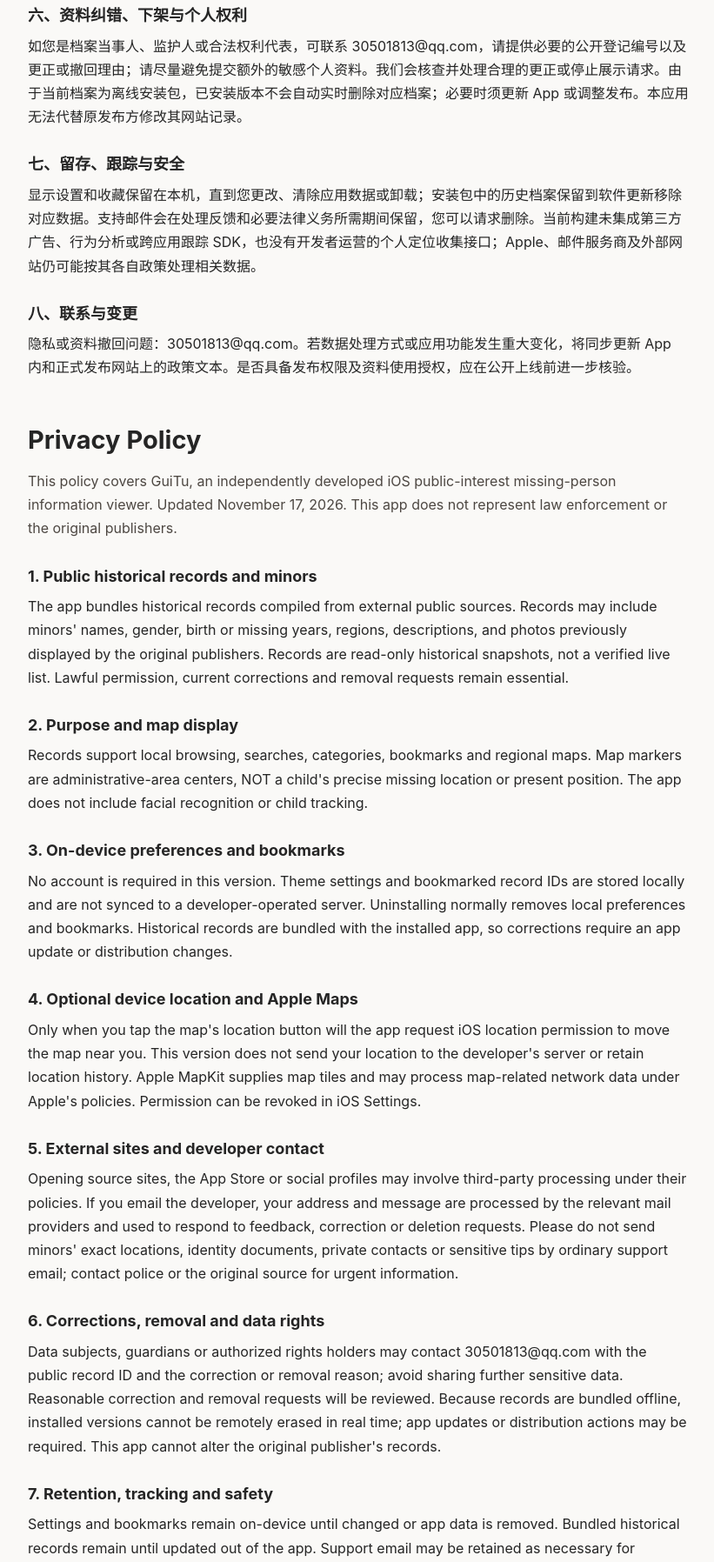
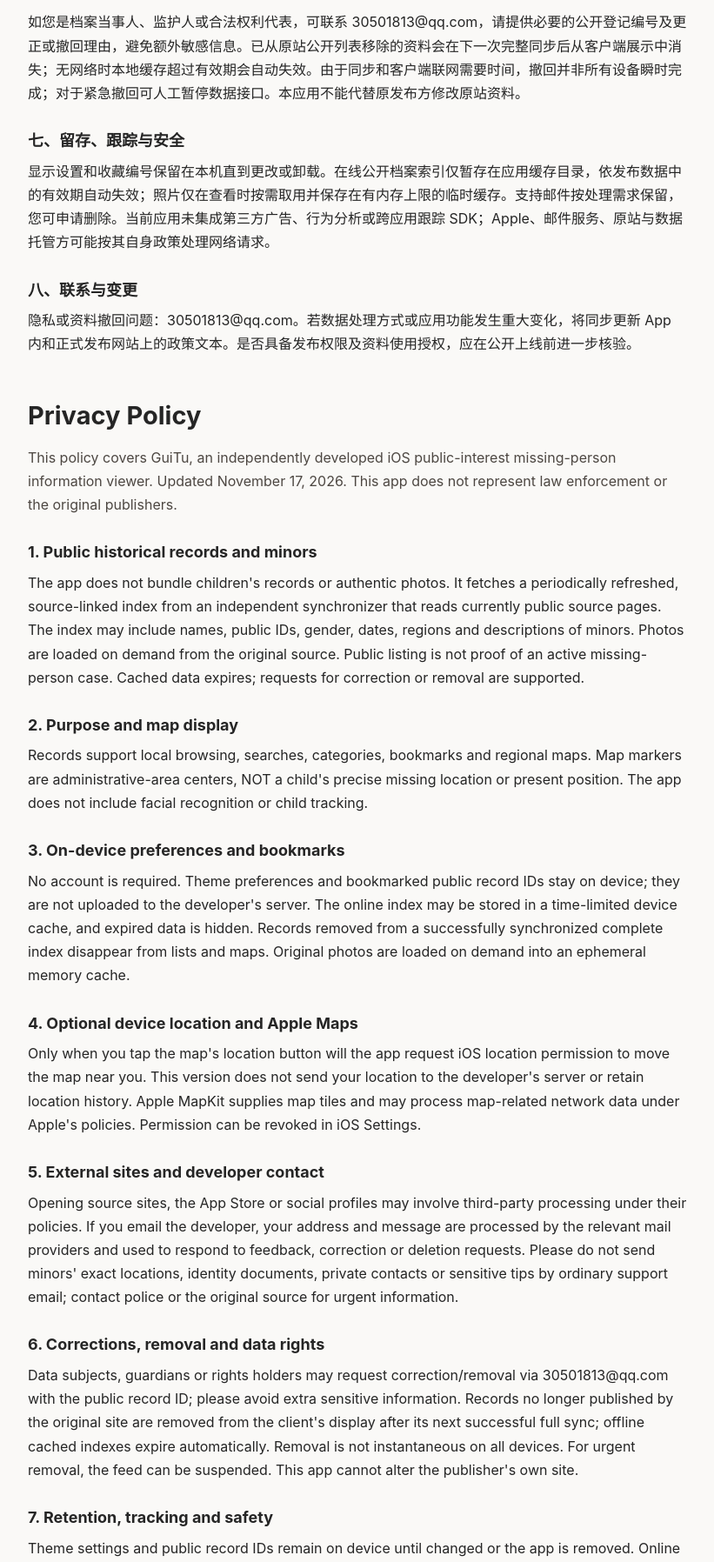
Before and after one commit to yizhe21803/guanyu-legal, a plain HTML site: page guitu/privacy.html in a window 1280 px wide. Shown: the part 1004-2800 px from the top of the page at 87% size, without its empty margins (228-1049 px from the left). Drawn offline with Linux system fonts and the light colour scheme.

Commit message:
Update GuiTu legal policy for source-synchronised live feed

```diff
--- a/guitu/privacy.html
+++ b/guitu/privacy.html
@@ -11,19 +11,19 @@ section{margin-bottom:44px} .intro{color:#4d4742}footer{border-top:1px solid #e7
 <h1>隐私政策</h1>
 <p class="intro">本政策适用于独立开发的「宝贝归途」iOS 公益寻亲工具。最近更新：2026 年 11 月 17 日。本应用不代表公安机关或任何原始资料发布机构。</p>
 <h2>一、历史公开档案与未成年人信息</h2>
-<p>应用安装包包含从第三方原发布渠道整理的历史公开寻亲档案，包括可能涉及未成年人的姓名、性别、出生或失踪年份、失踪地区、特征描述，以及原渠道曾公开的部分照片。这些资料作为只读历史快照供检索，不等于当前仍在寻找，也不代表资料已获实时核验。儿童个人信息、图片的使用及删除须以合法授权和最新更正为前提。</p>
+<p>本应用不在安装包内预置儿童档案或真实照片。应用通过独立同步服务定时从原发布渠道读取仍公开的登记页，包含姓名、编号、性别、出生或失踪年份、地区和特征信息；公开照片在实际展示时从原站按需获取。同步公开并不等于已验证仍在失踪。我们会限制过期缓存并处理删除、更正和撤回请求。</p>
 <h2>二、使用目的和地图显示</h2>
 <p>档案用于本机查看、姓名或编号检索、分类浏览、收藏和省市级分布概览。地图标记采用行政区中心坐标，不是儿童的准确失踪地点，也不用于追踪、识别或确定任何儿童的实时位置。应用没有人脸识别功能。</p>
 <h2>三、本机偏好和收藏</h2>
-<p>当前版本无需注册账号。所选择的显示模式和收藏档案编号保存在本机应用存储；开发者不通过自有服务器同步或接收这些收藏。卸载应用通常会移除本机偏好和收藏，但内置历史公开档案是应用安装包的一部分，需要通过后续版本更新或停止分发进行更正。</p>
+<p>当前版本无需注册账号。显示模式和收藏的公开档案编号保存在设备本机，不上传给开发者服务器。公开档案索引从在线数据服务读取，并在本机缓存至其有效期届满；过期数据不再展示。撤回记录会在成功同步新版完整清单后从列表和地图中移除，原始照片只按需加载到临时内存缓存。</p>
 <h2>四、可选定位与 Apple 地图</h2>
 <p>仅当您主动点击地图的「定位」按钮时，应用才会通过 iOS 请求定位权限，用于临时将地图移至附近区域。当前代码不将用户定位上传到开发者服务器，不持久保存定位历史。地图底图和地图网络请求由 Apple MapKit 提供，Apple 可能按其政策处理相关网络信息及地图请求；可在 iOS「设置」中随时关闭定位权限。</p>
 <h2>五、外部网站和开发者联系</h2>
 <p>选择原始发布来源、App Store、开发者社交主页等外部链接时，相应第三方网站或 Apple 服务可能按照其隐私政策处理网络信息。通过邮箱联系开发者时，您主动发送的邮箱地址及邮件内容会交由相关邮件服务提供商处理，并用于回复问题、纠错或删除请求。请勿通过普通反馈邮件提交儿童精确位置、证件、家庭联系方式或新的敏感线索；紧急失踪线索请直接联系警方或原发布机构。</p>
 <h2>六、资料纠错、下架与个人权利</h2>
-<p>如您是档案当事人、监护人或合法权利代表，可联系 30501813@qq.com，请提供必要的公开登记编号以及更正或撤回理由；请尽量避免提交额外的敏感个人资料。我们会核查并处理合理的更正或停止展示请求。由于当前档案为离线安装包，已安装版本不会自动实时删除对应档案；必要时须更新 App 或调整发布。本应用无法代替原发布方修改其网站记录。</p>
+<p>如您是档案当事人、监护人或合法权利代表，可联系 30501813@qq.com，请提供必要的公开登记编号及更正或撤回理由，避免额外敏感信息。已从原站公开列表移除的资料会在下一次完整同步后从客户端展示中消失；无网络时本地缓存超过有效期会自动失效。由于同步和客户端联网需要时间，撤回并非所有设备瞬时完成；对于紧急撤回可人工暂停数据接口。本应用不能代替原发布方修改原站资料。</p>
 <h2>七、留存、跟踪与安全</h2>
-<p>显示设置和收藏保留在本机，直到您更改、清除应用数据或卸载；安装包中的历史档案保留到软件更新移除对应数据。支持邮件会在处理反馈和必要法律义务所需期间保留，您可以请求删除。当前构建未集成第三方广告、行为分析或跨应用跟踪 SDK，也没有开发者运营的个人定位收集接口；Apple、邮件服务商及外部网站仍可能按其各自政策处理相关数据。</p>
+<p>显示设置和收藏编号保留在本机直到更改或卸载。在线公开档案索引仅暂存在应用缓存目录，依发布数据中的有效期自动失效；照片仅在查看时按需取用并保存在有内存上限的临时缓存。支持邮件按处理需求保留，您可申请删除。当前应用未集成第三方广告、行为分析或跨应用跟踪 SDK；Apple、邮件服务、原站与数据托管方可能按其自身政策处理网络请求。</p>
 <h2>八、联系与变更</h2>
 <p>隐私或资料撤回问题：30501813@qq.com。若数据处理方式或应用功能发生重大变化，将同步更新 App 内和正式发布网站上的政策文本。是否具备发布权限及资料使用授权，应在公开上线前进一步核验。</p>
 </section>
@@ -31,19 +31,19 @@ section{margin-bottom:44px} .intro{color:#4d4742}footer{border-top:1px solid #e7
 <h1>Privacy Policy</h1>
 <p class="intro">This policy covers GuiTu, an independently developed iOS public-interest missing-person information viewer. Updated November 17, 2026. This app does not represent law enforcement or the original publishers.</p>
 <h2>1. Public historical records and minors</h2>
-<p>The app bundles historical records compiled from external public sources. Records may include minors&#x27; names, gender, birth or missing years, regions, descriptions, and photos previously displayed by the original publishers. Records are read-only historical snapshots, not a verified live list. Lawful permission, current corrections and removal requests remain essential.</p>
+<p>The app does not bundle children&#x27;s records or authentic photos. It fetches a periodically refreshed, source-linked index from an independent synchronizer that reads currently public source pages. The index may include names, public IDs, gender, dates, regions and descriptions of minors. Photos are loaded on demand from the original source. Public listing is not proof of an active missing-person case. Cached data expires; requests for correction or removal are supported.</p>
 <h2>2. Purpose and map display</h2>
 <p>Records support local browsing, searches, categories, bookmarks and regional maps. Map markers are administrative-area centers, NOT a child&#x27;s precise missing location or present position. The app does not include facial recognition or child tracking.</p>
 <h2>3. On-device preferences and bookmarks</h2>
-<p>No account is required in this version. Theme settings and bookmarked record IDs are stored locally and are not synced to a developer-operated server. Uninstalling normally removes local preferences and bookmarks. Historical records are bundled with the installed app, so corrections require an app update or distribution changes.</p>
+<p>No account is required. Theme preferences and bookmarked public record IDs stay on device; they are not uploaded to the developer&#x27;s server. The online index may be stored in a time-limited device cache, and expired data is hidden. Records removed from a successfully synchronized complete index disappear from lists and maps. Original photos are loaded on demand into an ephemeral memory cache.</p>
 <h2>4. Optional device location and Apple Maps</h2>
 <p>Only when you tap the map&#x27;s location button will the app request iOS location permission to move the map near you. This version does not send your location to the developer&#x27;s server or retain location history. Apple MapKit supplies map tiles and may process map-related network data under Apple&#x27;s policies. Permission can be revoked in iOS Settings.</p>
 <h2>5. External sites and developer contact</h2>
 <p>Opening source sites, the App Store or social profiles may involve third-party processing under their policies. If you email the developer, your address and message are processed by the relevant mail providers and used to respond to feedback, correction or deletion requests. Please do not send minors&#x27; exact locations, identity documents, private contacts or sensitive tips by ordinary support email; contact police or the original source for urgent information.</p>
 <h2>6. Corrections, removal and data rights</h2>
-<p>Data subjects, guardians or authorized rights holders may contact 30501813@qq.com with the public record ID and the correction or removal reason; avoid sharing further sensitive data. Reasonable correction and removal requests will be reviewed. Because records are bundled offline, installed versions cannot be remotely erased in real time; app updates or distribution actions may be required. This app cannot alter the original publisher&#x27;s records.</p>
+<p>Data subjects, guardians or rights holders may request correction/removal via 30501813@qq.com with the public record ID; please avoid extra sensitive information. Records no longer published by the original site are removed from the client&#x27;s display after its next successful full sync; offline cached indexes expire automatically. Removal is not instantaneous on all devices. For urgent removal, the feed can be suspended. This app cannot alter the publisher&#x27;s own site.</p>
 <h2>7. Retention, tracking and safety</h2>
-<p>Settings and bookmarks remain on-device until changed or app data is removed. Bundled historical records remain until updated out of the app. Support email may be retained as necessary for requests and legal obligations; you can request deletion. This build has no third-party advertising, behavioral analytics or cross-app tracking SDK and no developer-run location collection endpoint. Apple, mail providers and external sites may process data under their own policies.</p>
+<p>Theme settings and public record IDs remain on device until changed or the app is removed. Online indexes are cached only until their declared expiry; photos are downloaded on demand into a bounded, temporary memory cache. Support emails may be retained as necessary and deleted on request. This build has no advertising, behavior analytics or cross-app tracking SDK. Apple, the source website, mail providers and the feed host may process network requests under their own policies.</p>
 <h2>8. Contact and updates</h2>
 <p>Privacy and removal requests: 30501813@qq.com. Material changes to data processing or features will be reflected in the app and the published policy. Rights to redistribute the source materials must be verified before public distribution.</p>
 </section>
```
